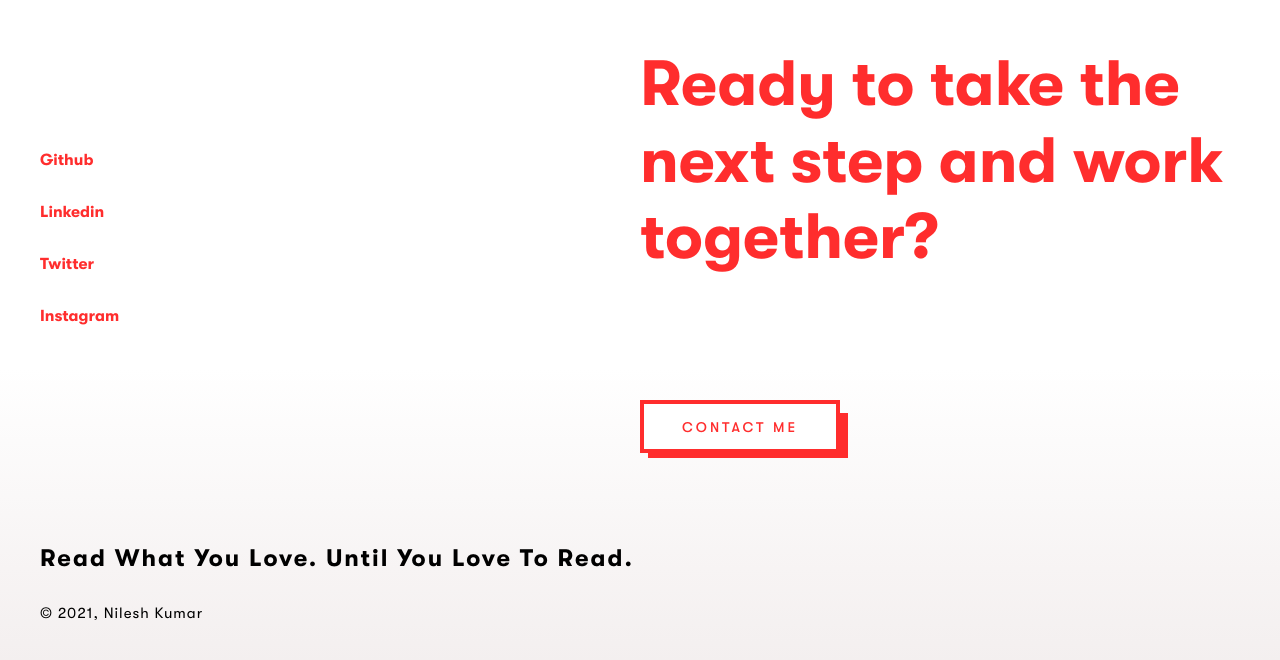
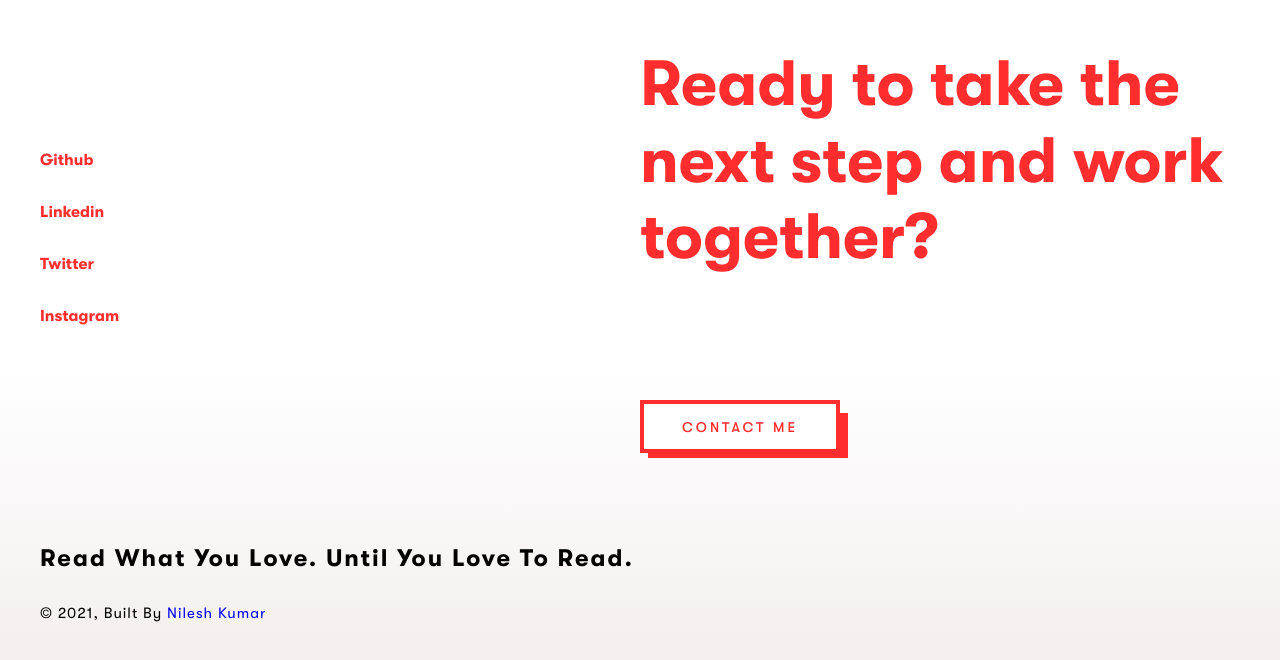
Before and after one commit to NileshEvrywhr/legendary-literate, a Gatsby site: page /blog in a window 1280 px wide. Shown: the part 2178-2838 px from the top of the page. Built offline with nearby package versions, Linux system fonts and the light colour scheme; Gatsby itself is replaced by a stand-in of ours.

Commit message:
change copyright statement

```diff
--- a/src/components/layout/footer/index.jsx
+++ b/src/components/layout/footer/index.jsx
@@ -27,7 +27,7 @@ const Footer = () => {
 					<div className="box">
 						<SubRight> Read what you love. Until you love to read. </SubRight>
 						<CopyRight className="text-dark">
-							©<span> {new Date().getFullYear()}, {data.SiteAuthor} </span>
+							©<span> {new Date().getFullYear()}, Built by <a href="https://nilesheverywhere.com" rel="noopener noreferrer">{data.SiteAuthor}</a></span>
 						</CopyRight>
 					</div>
 				</ContainerLayout>
```
